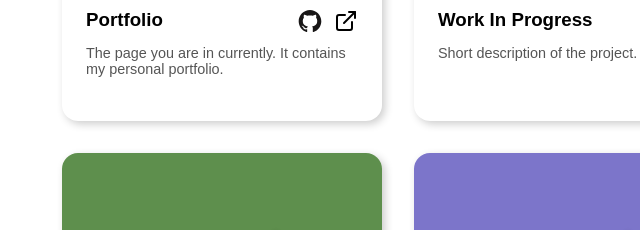
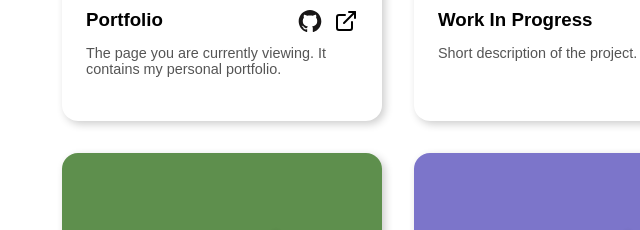
Before and after one commit to dtokayev/portfolio, a plain HTML site: page index.html in a window 1280 px wide. Shown: the part 389-619 px from the top of the page, 66-706 px from the left. Drawn offline with Linux system fonts and the light colour scheme.

Commit message:
update project description

```diff
--- a/index.html
+++ b/index.html
@@ -26,7 +26,7 @@
                 <a href="https://github.com/dtokayev/portfolio"><img src="./img/github.svg"></a>
                 <a href="#"><img src="./img/external-link.svg"></a>
               </div>
-              <p>The page you are in currently. It contains my personal portfolio.</p>
+              <p>The page you are currently viewing. It contains my personal portfolio.</p>
             </div>
           </div>
           <div class="card">
```
